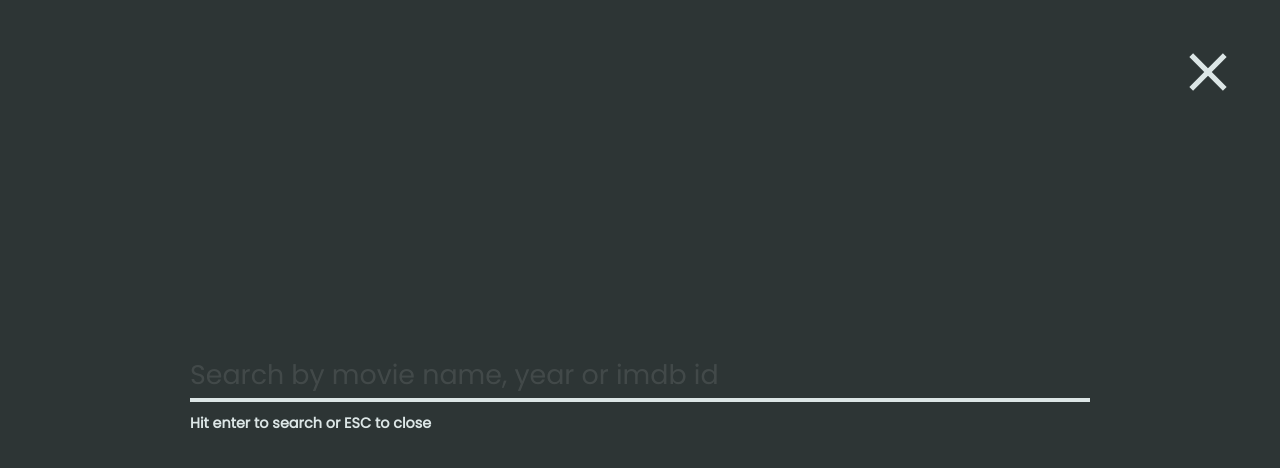
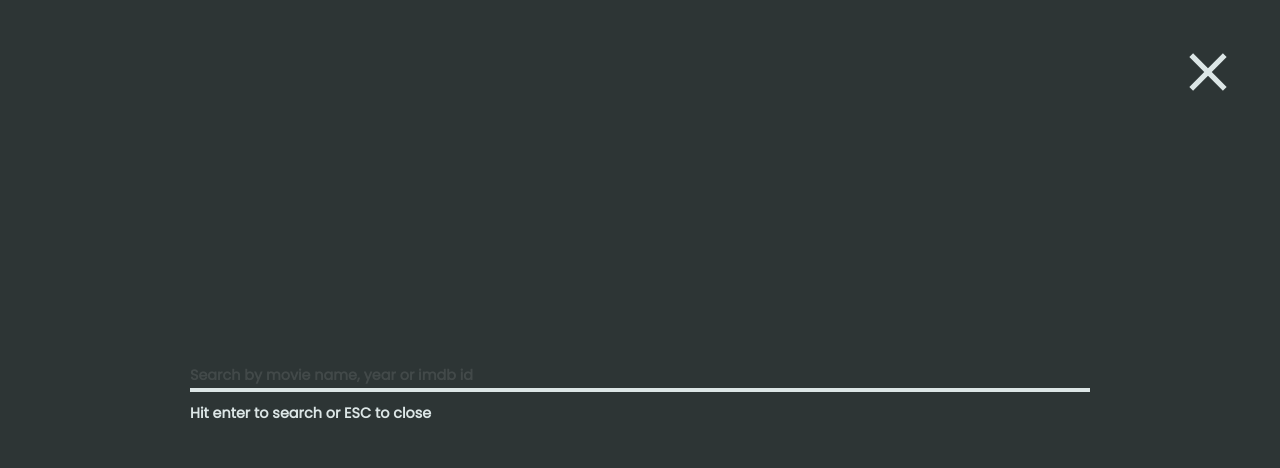
Before and after one commit to prteshJ/Movie_Finder, a plain HTML site: page index.html in a window 1280 px wide. Both pictures are taken after a click on the button 630 px from the left and 64 px from the top of the page. Drawn offline with Linux system fonts and the light colour scheme.

Commit message:
Update style.css

```diff
--- a/css/style.css
+++ b/css/style.css
@@ -62,7 +62,8 @@
 
 .search__input {
     font-family: inherit;
-    font-size: 2.1vmax;
+    font-size: 90%;
+    font-weight:bold;
     line-height: 1;
     display: inline-flex;
     box-sizing: border-box;
```
